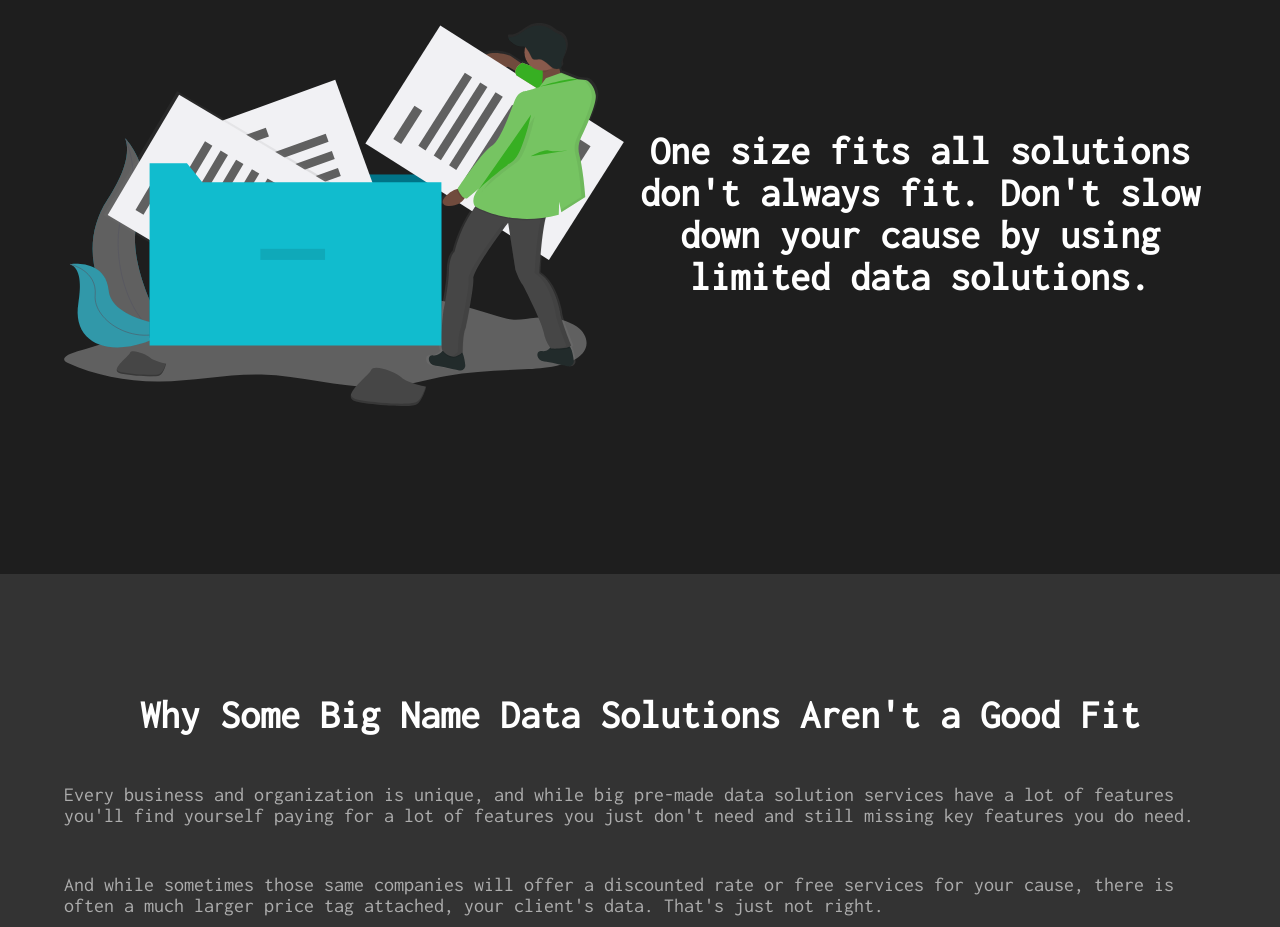
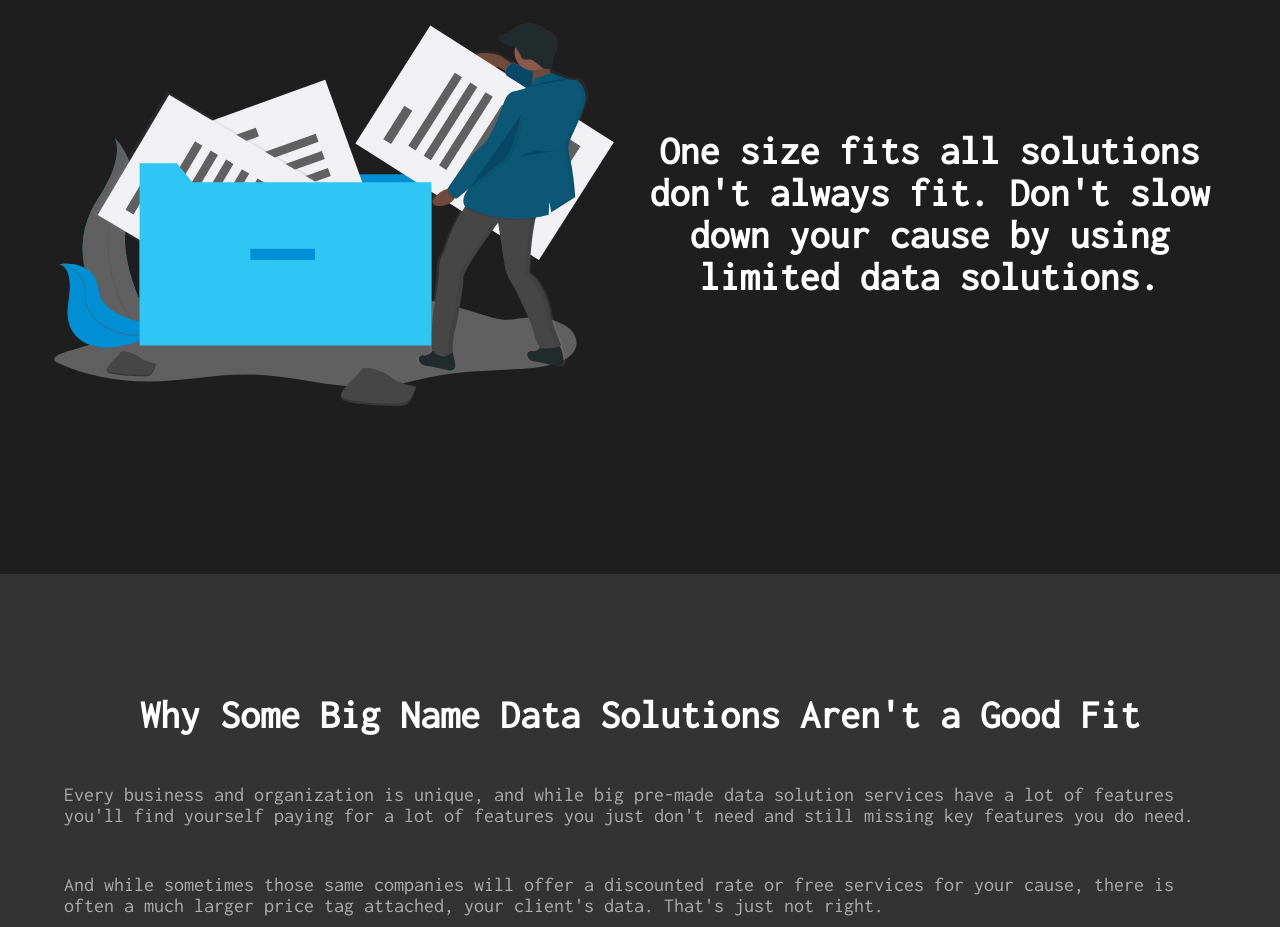
Before and after one commit to JustUtahCoders/justutahcoders.org, a React (Create React App) app in the folder client/: page / in a window 1280 px wide. Shown: the part 1360-2287 px from the top of the page. Built offline with nearby package versions, Linux system fonts and the light colour scheme.

Commit message:
adjusted spacing on 'organize'

```diff
--- a/client/src/static/style/landing.css
+++ b/client/src/static/style/landing.css
@@ -72,3 +72,7 @@
                 rgba(0, 0, 0, 0.4) 5px 5px 10px,
                 inset rgba(255, 255, 255, 0.25) 1px 1px 1px;
 }
+
+.organize > h2 {
+    margin-left: 1.5vw;
+}
```
Also changed, not shown: client/src/static/images/mobile-application-lean.svg, client/src/static/images/organization-folder.svg.
